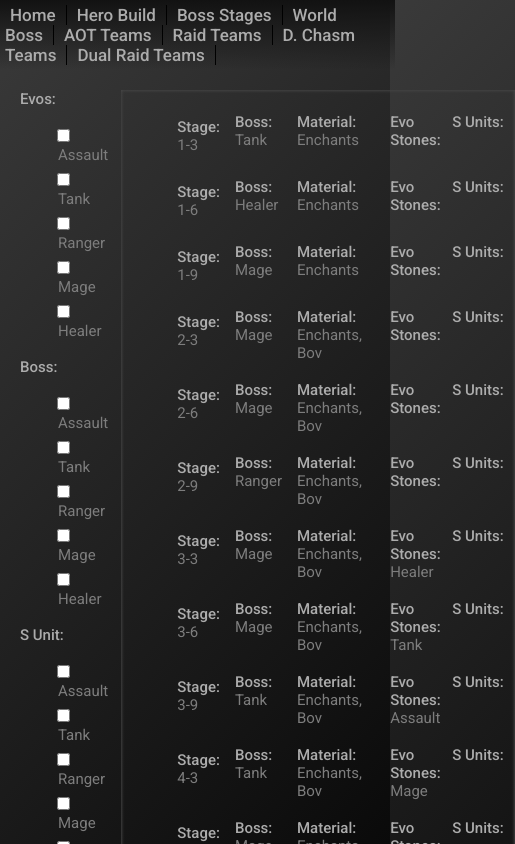
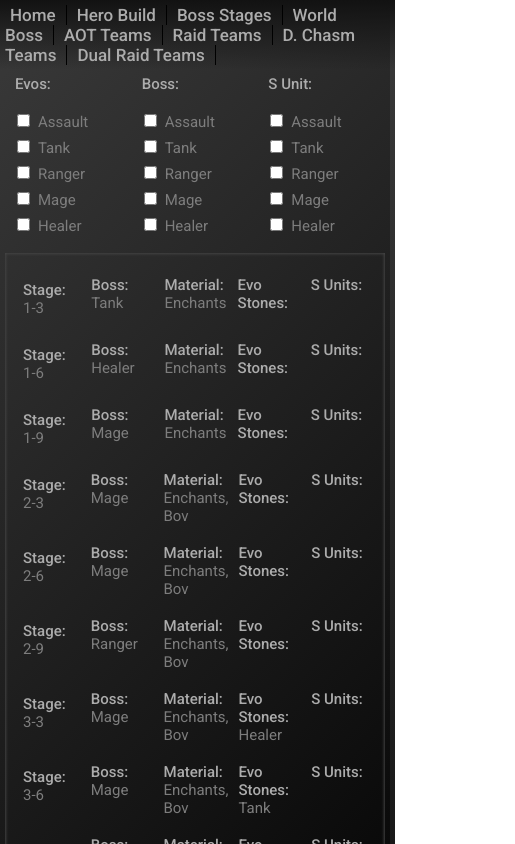
Before and after one commit to megdadkins7/grand-chase-guide, a React (Create React App) app: page /stages in a window 390 px wide. Shown: the top 844 px of the page, 515 px wide, since content can reach past the window. Built offline with nearby package versions, Linux system fonts and the light colour scheme.

Commit message:
responsive css boss stage page

```diff
--- a/src/components/FilterList.js
+++ b/src/components/FilterList.js
@@ -19,6 +19,15 @@ const StyledFilterList = styled.div`
     margin: 5px 10px 5px 5px;
     color: #7D7D7D;
     text-transform: capitalize;
+  }
+  @media (max-width: 1050px) {
+    display: grid;
+    grid-template-columns: 1fr 1fr 1fr;
+    justify-content: center;
+    ul {
+      padding-left: 5px;
+    }
+  }
   }
 `;
 
@@ -81,6 +90,7 @@ function FilterList({ onFiltersChange }) {
 
   return (
     <StyledFilterList>
+      <div>
       <div className='Title'>Evos:</div>
       <ul>
         {
@@ -98,6 +108,8 @@ function FilterList({ onFiltersChange }) {
           )
         }
       </ul>
+      </div>
+      <div>
       <div className='Title'>Boss:</div>
       <ul>
         {
@@ -115,6 +127,8 @@ function FilterList({ onFiltersChange }) {
           )
         }
       </ul>
+      </div>
+      <div>
       <div className='Title'>S Unit:</div>
       <ul>
         {
@@ -132,6 +146,7 @@ function FilterList({ onFiltersChange }) {
           )
         }
       </ul>
+      </div>
     </StyledFilterList>
   )
 }
--- a/src/components/Stage.js
+++ b/src/components/Stage.js
@@ -31,6 +31,16 @@ import styled from 'styled-components'
   .Info {
     color: #7D7D7D;
     text-transform: capitalize;
+  }
+  @media (max-width: 1050px) {
+    .Wrapper {
+      display: grid;
+      grid-template-columns: 1fr 1fr 1fr 1fr 1fr;
+      margin: 3px 3px 3px 0;
+    }
+    .Stages {
+      padding-left: 5px;
+    }
   }
 `;
 
--- a/src/components/StageList.js
+++ b/src/components/StageList.js
@@ -12,6 +12,11 @@ const StyledStageList = styled.div`
   display: grid;
   grid-template-columns: 1fr 7fr;
   margin: 20px 10px;
+  @media (max-width: 1050px) {
+    display: grid;
+    grid-template-columns: 1fr;
+    margin: 5px;
+  }
 `;
 
 function StageList() {
```
